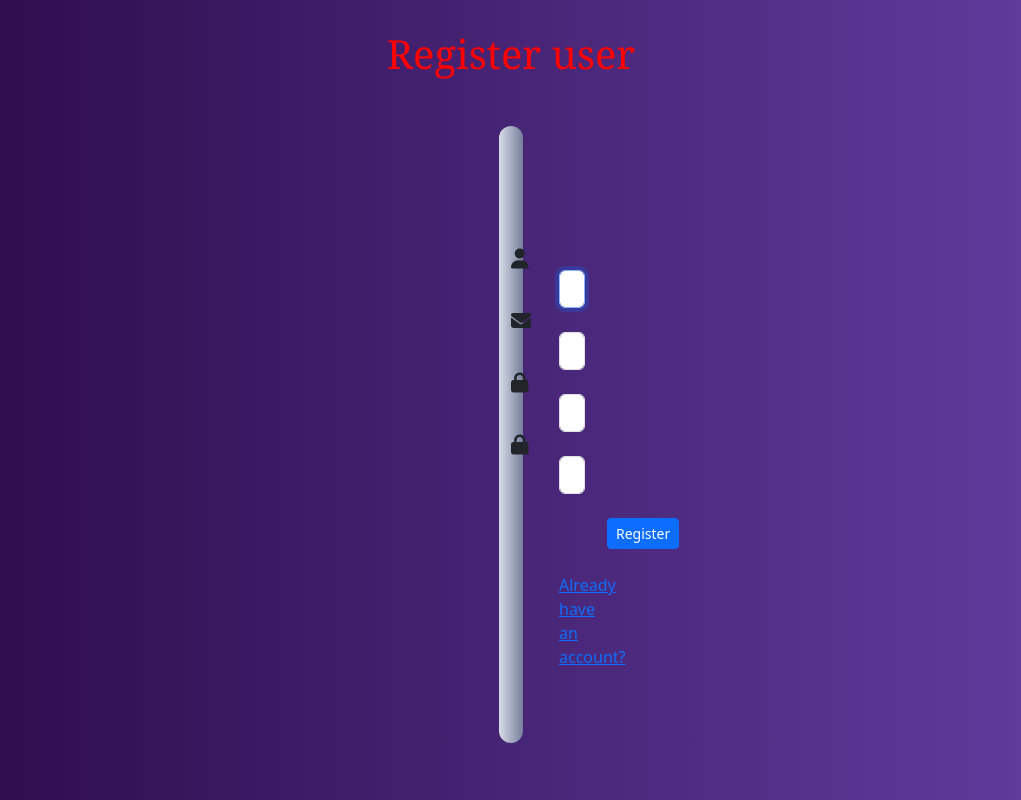
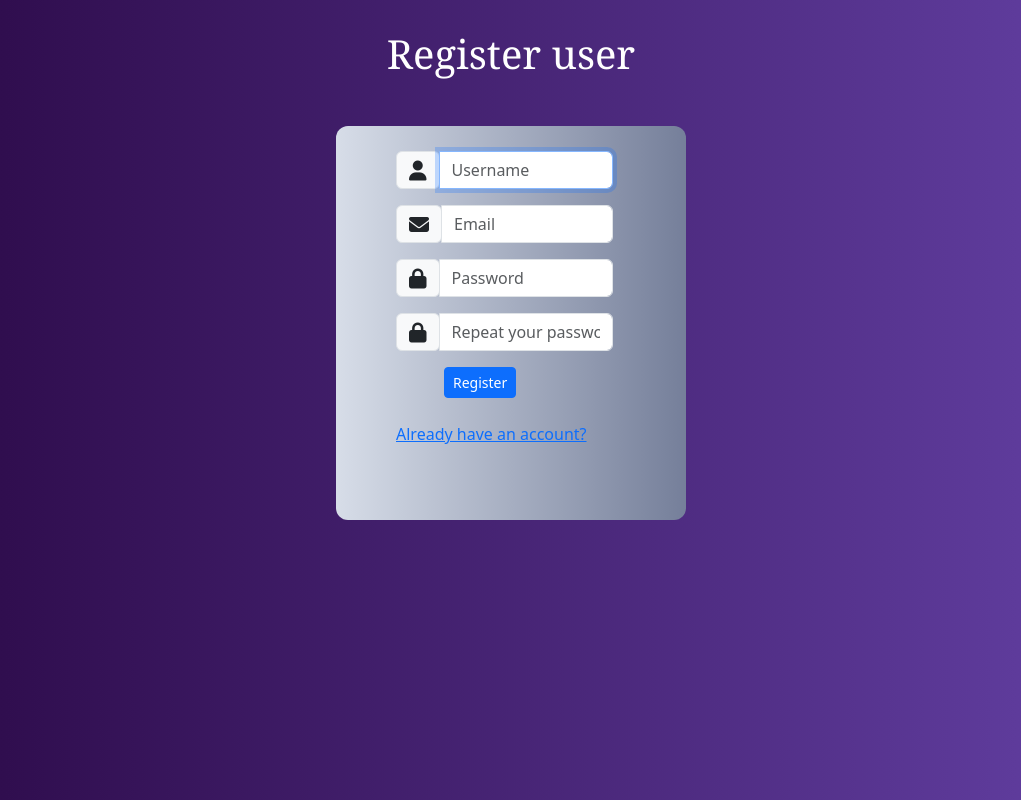
Before and after one commit to AndresSilverall/User-authentication-system, a Django app: page /register/ in a window 1280 px wide. Shown: the whole page, without its empty margins (129-1150 px from the left). Run offline with Django 4.2, Linux system fonts and the light colour scheme; some libraries are stand-ins or nearby versions.

Commit message:
formulario de registro terminado

```diff
--- a/Authenticate/static/css/register.css
+++ b/Authenticate/static/css/register.css
@@ -5,7 +5,7 @@
 
 
 form {
-    padding-top: 100px;
+    padding-top: 5px;
 }
 
 
@@ -27,7 +27,7 @@ body {
     background: #757F9A;  /* fallback for old browsers */
     background: -webkit-linear-gradient(to right, #D7DDE8, #757F9A);  /* Chrome 10-25, Safari 5.1-6 */
     background: linear-gradient(to right, #D7DDE8, #757F9A); /* W3C, IE 10+/ Edge, Firefox 16+, Chrome 26+, Opera 12+, Safari 7+ */
-    max-width: 10px;
+    max-width: 350px;
 }
 
 
@@ -51,7 +51,13 @@ a {
     text-align: center;
 }
 
+
 h1 {
-    color: red;
+    color: white;
     font-family:Georgia, 'Times New Roman', Times, serif
 }
+
+label i {
+
+    align-items: center;
+}
--- a/Authenticate/templates/index.html
+++ b/Authenticate/templates/index.html
@@ -21,23 +21,36 @@
         <form action="{% url 'register' %}" method="POST">
             {% csrf_token %}
             <div class="form-group">
-                <label for="username"><i class="fa-solid fa-user fa-lg"></i></label>
                 <div class="form-group col-md-8 mx-5 ">
+                    <div class="input-group mb-3">
+                        <div class="input-group-prepend">
+                          <span class="input-group-text" id="basic-addon1"><label for="username"><i class="fa-solid fa-user fa-lg"></i></label></span>
+                        </div>
                     {{ form.username }}
                     </div>
-                <label for="email"><i class="fa-regular fa-envelope fa-lg"></i></label>
-                <div class="form-group col-md-8 mx-5">
+
+                    <div class="input-group mb-3">
+                            <div class="input-group-prepend">
+                                <span class="input-group-text" id="basic-addon1"><label for="email"><i class="fa-regular fa-envelope fa-lg"></i></label></span>
+                            </div>
                         {{ form.email }}
                     </div>
+
+                    <div class="input-group mb-3">
+                        <div class="input-group-prepend">
+                            <span class="input-group-text" id="basic-addon1"><label for="password"><i class="fa-solid fa-lock fa-lg"></i></label></span>
                         </div>
-                <label for="password"><i class="fa-solid fa-lock fa-lg"></i></label>
-                    <div class="form-group col-md-8 mx-5">
                         {{ form.password1 }}
+
                     </div>
-                    <label for="password2"><i class="fa-solid fa-lock fa-lg"></i></label>
-                <div class="form-group col-md-8 mx-5">
+
+                    <div class="input-group mb-3">
+                        <div class="input-group-prepend">
+                            <span class="input-group-text" id="basic-addon1"><label for="password"><i class="fa-solid fa-lock fa-lg"></i></label></span>
+                        </div>
                         {{ form.password2 }}
-                    <br>
+
+                    </div>
                     <button type="submit" class="btn btn-primary btn-block mx-5 btn-sm ">Register</button>
                     <br>
                     <br>
@@ -60,7 +73,6 @@
             </div>
         </form>
     </div>
-
     <script src="{% static 'bootstrap/js/bootstrap.bundle.js' %}"></script>
 </body>
 </html>
--- a/mysite/settings.py
+++ b/mysite/settings.py
@@ -111,7 +111,7 @@ USE_TZ = True
 
 STATIC_URL = 'static/'
 
-STATICFILES_DIRS=[(os.path.join(BASE_DIR,'Authenticate/static'))]
+STATICFILES_DIRS=[os.path.join(BASE_DIR,'Authenticate/static')]
 
 # Default primary key field type
 # https://docs.djangoproject.com/en/4.2/ref/settings/#default-auto-field
```
Also changed, not shown: db.sqlite3. Lines whose indentation alone changed are shown as unchanged.
